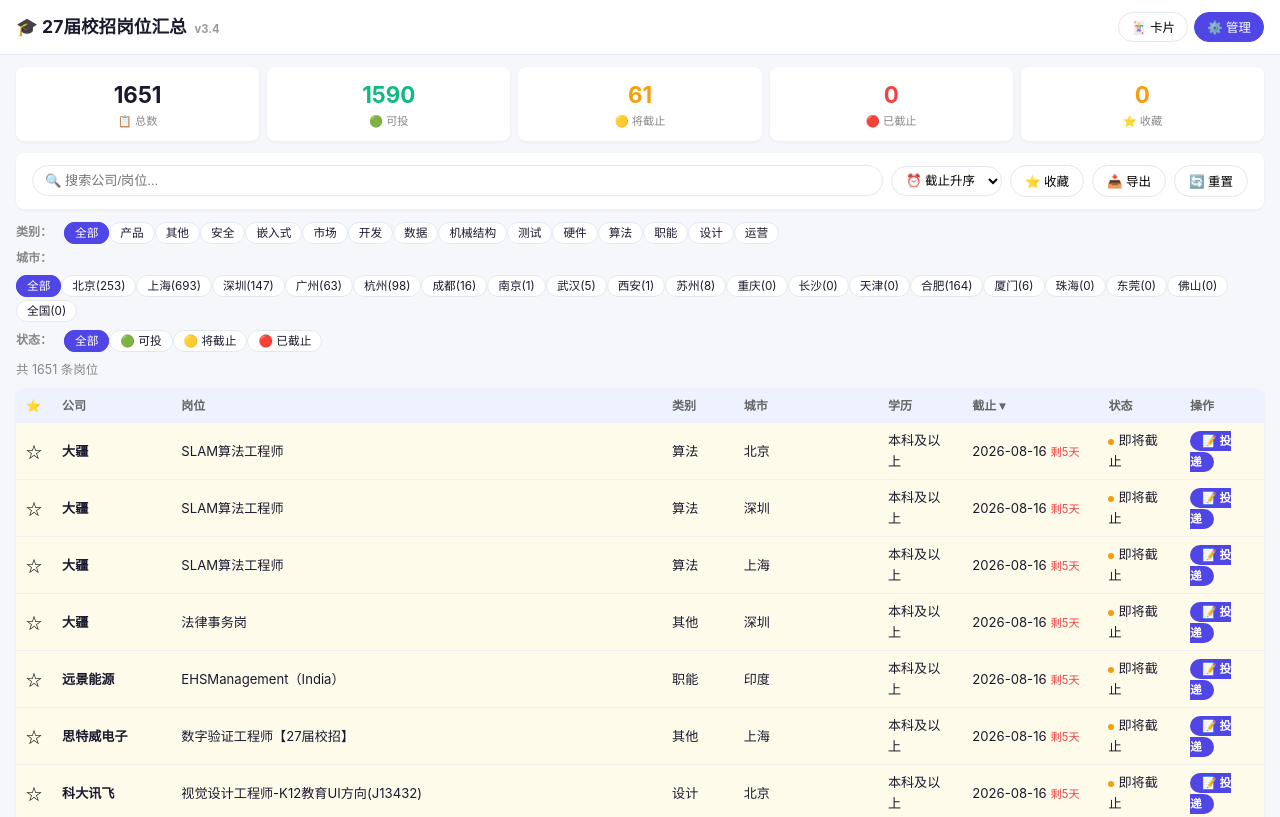
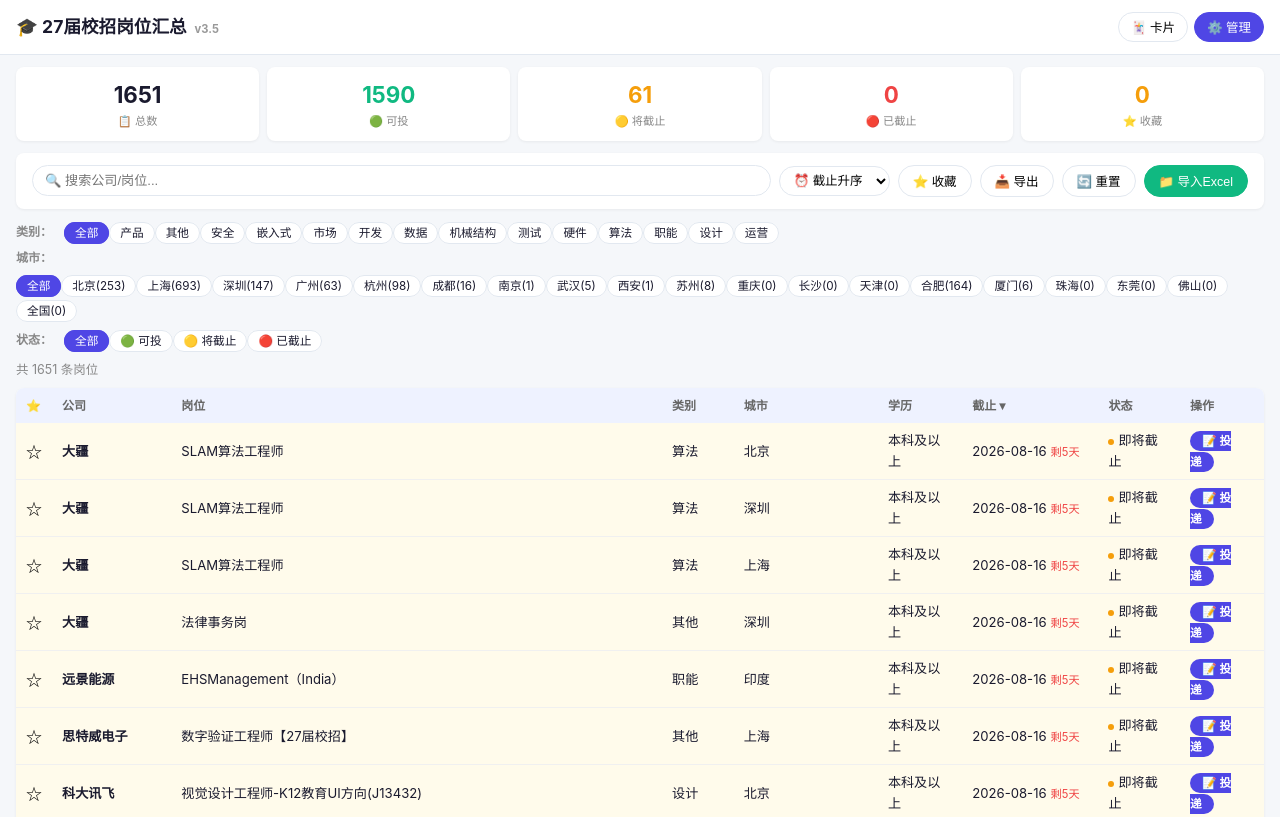
Before and after one commit to Xbro-slamer/27-campus-jobs, a plain HTML site: page index.html in a window 1280 px wide. Shown: the top 817 px of the page. Drawn offline with Linux system fonts and the light colour scheme.

Commit message:
v3.5 主界面添加导入Excel按钮

```diff
--- a/index.html
+++ b/index.html
@@ -64,7 +64,7 @@ body{font-family:-apple-system,BlinkMacSystemFont,'PingFang SC',sans-serif;backg
 <body>
 <div class="header">
   <div class="c container">
-    <div><h1>🎓 27届校招岗位汇总<span class="ver">v3.4</span></h1></div>
+    <div><h1>🎓 27届校招岗位汇总<span class="ver">v3.5</span></h1></div>
     <div style="display:flex;gap:6px;align-items:center">
       <button onclick="toggleView()" id="viewBtn" style="font-size:.78rem;padding:5px 12px;border:1px solid #e2e8f0;border-radius:20px;background:#fff;cursor:pointer">🃏 卡片</button>
       <button onclick="toggleAdmin()" style="font-size:.78rem;padding:5px 12px;border:1px solid #4f46e5;border-radius:20px;background:#4f46e5;color:#fff;cursor:pointer">⚙️ 管理</button>
@@ -106,6 +106,7 @@ body{font-family:-apple-system,BlinkMacSystemFont,'PingFang SC',sans-serif;backg
     <button onclick="toggleFav()" id="favBtn">⭐ 收藏</button>
     <button onclick="doExport()">📥 导出</button>
     <button onclick="resetAll()">🔄 重置</button>
+    <button onclick="document.getElementById('fileInput').click()" style="background:#10b981;color:#fff;border-color:#10b981">📁 导入Excel</button>
   </div>
   <div class="tag-row"><span class="lbl">类别：</span><span id="catTags"></span></div>
   <div class="tag-row"><span class="lbl">城市：</span><span id="cityTags"></span></div>
```
